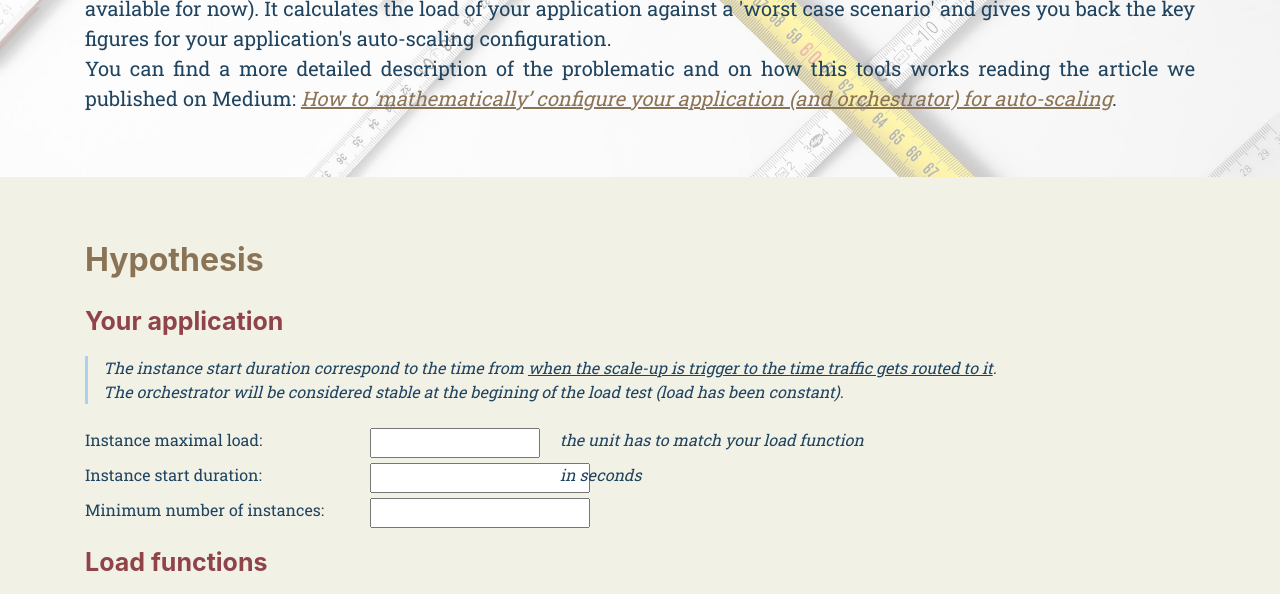
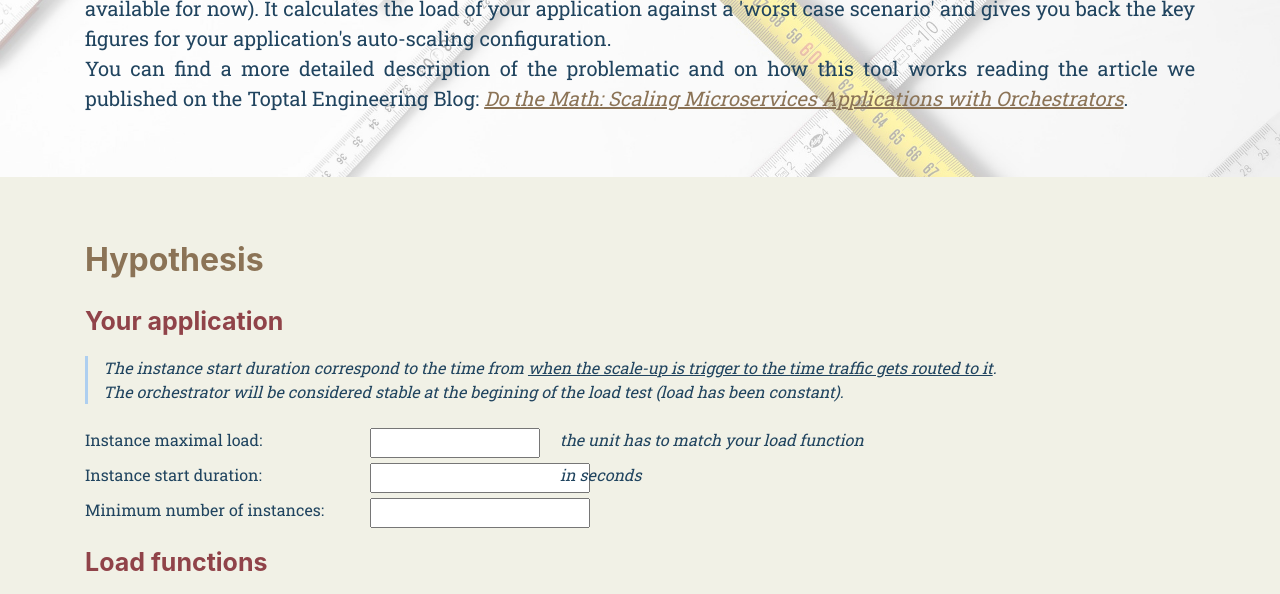
Before and after one commit to nephely-io/app-autoscaling-calculator, a plain HTML site: page index.html in a window 1280 px wide. Shown: the part 171-765 px from the top of the page. Drawn offline with Linux system fonts and the light colour scheme.

Commit message:
Add blog link to live version

```diff
--- a/index.html
+++ b/index.html
@@ -33,7 +33,7 @@
 			<div class="row introduction">
 				<div class="col-lg-12 text-justify">
 					<p>This tool helps you configuring your application for auto-scaling inside various orchestrators (only Kubernetes is available for now). It calculates the load of your application against a 'worst case scenario' and gives you back the key figures for your application's auto-scaling configuration.<br />
-					You can find a more detailed description of the problematic and on how this tools works reading the article we published on Medium: <a href="https://medium.com/@kanshi/d15c78c0b12a" target="_blank">How to ‘mathematically’ configure your application (and orchestrator) for auto-scaling</a>.</p>
+					You can find a more detailed description of the problematic and on how this tool works reading the article we published on the Toptal Engineering Blog: <a href="https://www.toptal.com/devops/scaling-microservices-applications" target="_blank">Do the Math: Scaling Microservices Applications with Orchestrators</a>.</p>
 				</div>
 			</div>
 		</div>
```
